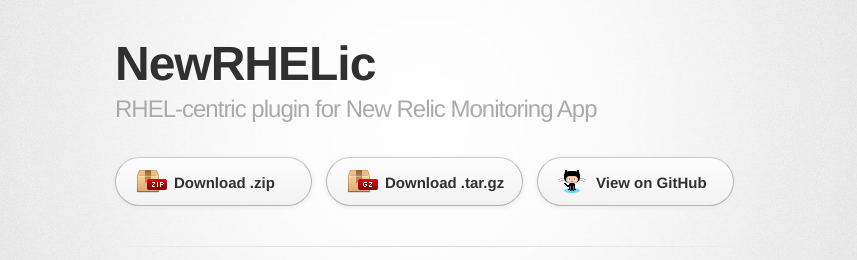
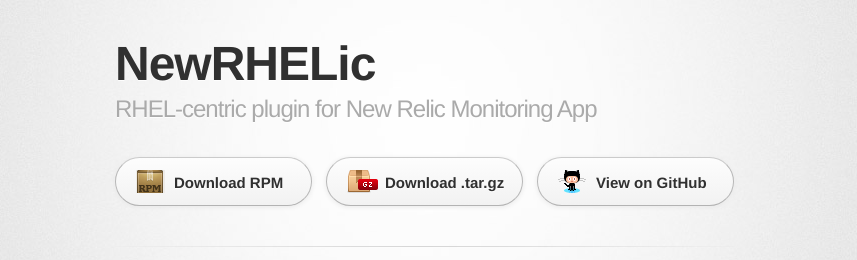
Before and after one commit to jduncan-rva/newrhelic, a plain HTML site: page index.html in a window 1280 px wide. Shown: the top 260 px of the page, without its empty margins (215-1072 px from the left). Drawn offline with Linux system fonts and the light colour scheme; a web font is replaced by a local one.

Commit message:
adding rpm button to index page

```diff
--- a/index.html
+++ b/index.html
@@ -23,7 +23,7 @@
         </header>
 
         <section id="downloads" class="clearfix">
-          <a href="https://github.com/jduncan-rva/newRHELic/zipball/master" id="download-zip" class="button"><span>Download .zip</span></a>
+          <a href="#" id="download-rpm" class="button"><span>Download RPM</span></a>
           <a href="https://github.com/jduncan-rva/newRHELic/tarball/master" id="download-tar-gz" class="button"><span>Download .tar.gz</span></a>
           <a href="https://github.com/jduncan-rva/newRHELic" id="view-on-github" class="button"><span>View on GitHub</span></a>
         </section>
```
